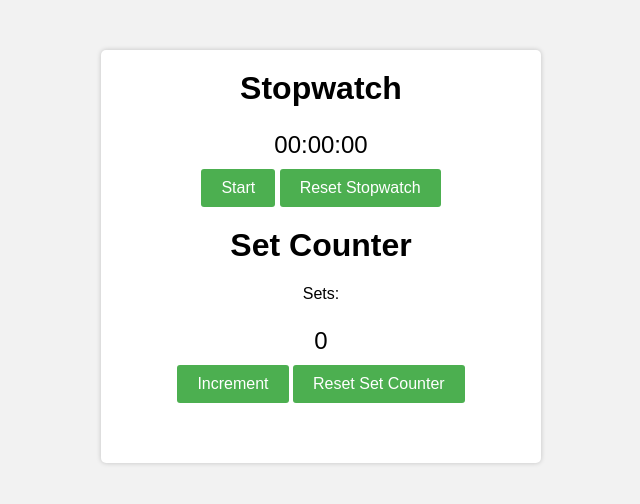
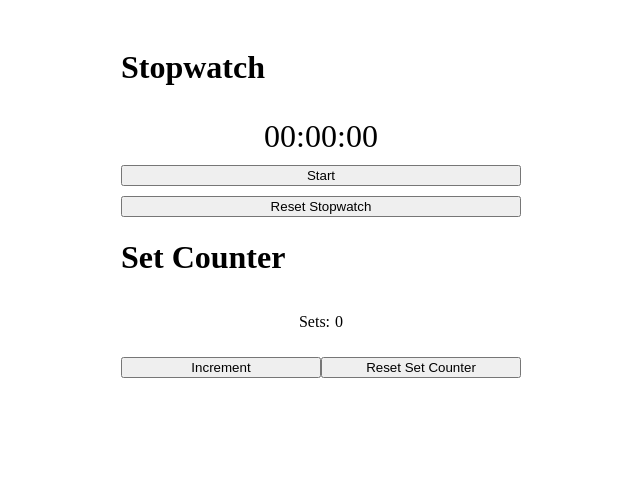
Before and after one commit to fabioa88/cali-stopwatch, a plain HTML site: page index.html in a window 1280 px wide. Shown: the whole page, without its empty margins (319-959 px from the left). Drawn offline with Linux system fonts and the light colour scheme.

Commit message:
Update styles.css

```diff
--- a/styles.css
+++ b/styles.css
@@ -1,49 +1,43 @@
-body {
-  background-color: #f2f2f2;
-  font-family: Arial, sans-serif;
-  text-align: center;
+.container {
+  max-width: 400px;
+  margin: 0 auto;
+  padding: 20px;
 }
 
-.container {
-  margin: 50px auto;
-  max-width: 400px;
-  background-color: white;
-  padding: 20px;
-  border-radius: 5px;
-  box-shadow: 0px 0px 5px rgba(0, 0, 0, 0.2);
-}
-
-h1 {
-  margin-top: 0;
-}
-
-.stopwatch {
+.stopwatch, .setCounter {
+  text-align: center;
   margin-bottom: 20px;
 }
 
-.setCounter {
-  margin-bottom: 40px;
-}
-
-p {
-  font-size: 24px;
+#time {
+  font-size: 32px;
   margin-bottom: 10px;
 }
 
 button {
-  padding: 10px 20px;
-  font-size: 16px;
-  background-color: #4CAF50;
-  color: white;
-  border: none;
-  border-radius: 3px;
-  cursor: pointer;
+  display: block;
+  width: 100%;
+  margin-bottom: 10px;
 }
 
-button:active {
-  background-color: #45a049;
+.setCounter {
+  display: flex;
+  flex-direction: column;
+  align-items: center;
 }
 
-button:focus {
-  outline: none;
+#setCountContainer {
+  display: flex;
+  align-items: center;
+  margin-bottom: 10px;
 }
+
+#setCountContainer label {
+  margin-right: 5px;
+}
+
+#controlsContainer {
+  display: flex;
+  justify-content: space-between;
+  width: 100%;
+}
```
